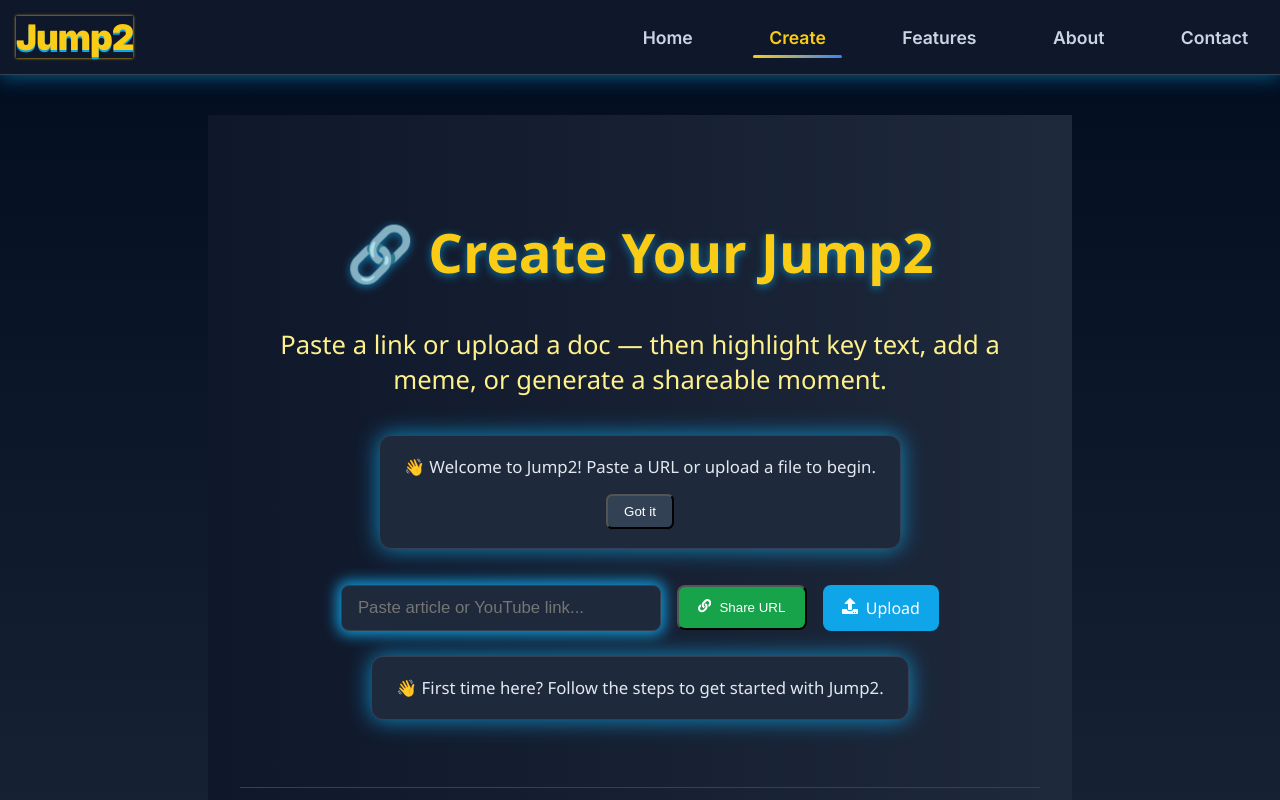
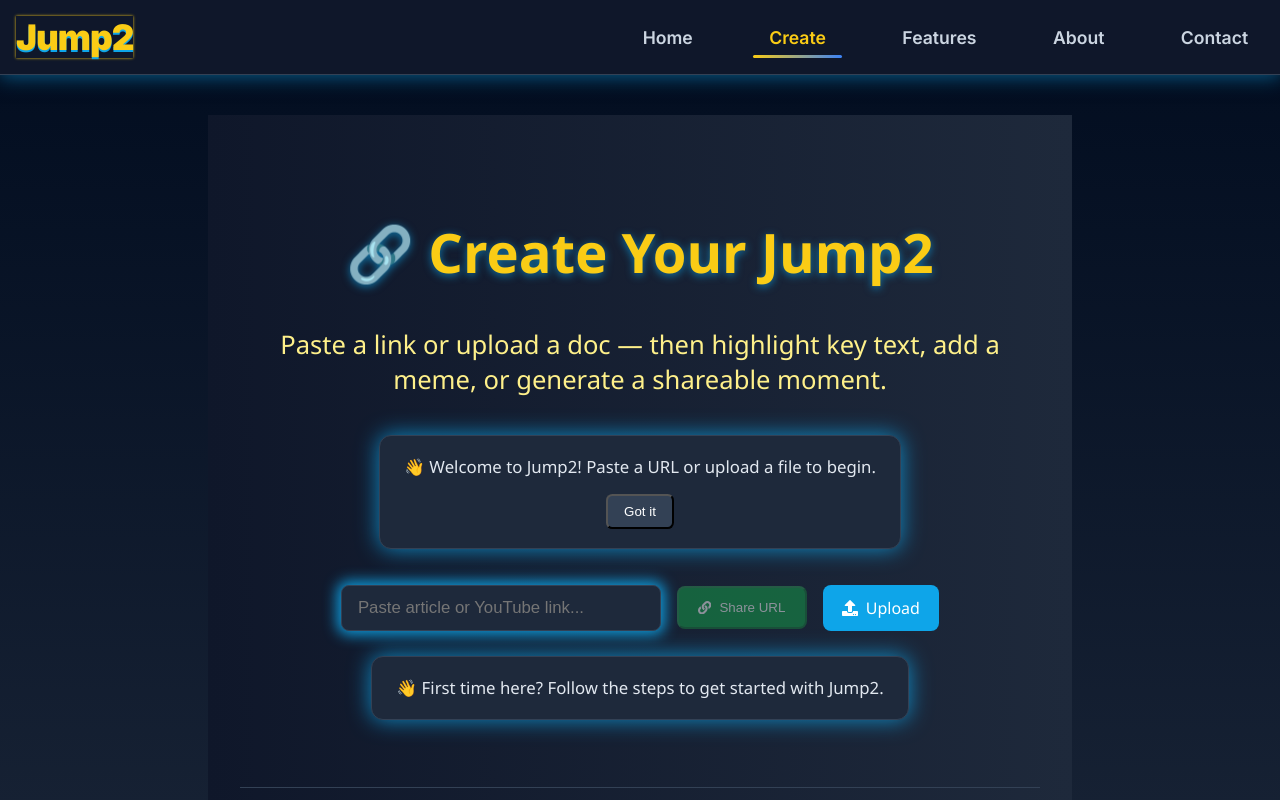
Before and after one commit to eDiscoveryQC/jump2, a Next.js app: page /share in a window 1280 px wide. Shown: the top 800 px of the page. Built offline with nearby package versions, Linux system fonts and the light colour scheme.

Commit message:
🔥 Final merge: polished Share.tsx with YouTube, articles, memes, QR, onboarding, and UI enhancements

```diff
--- a/pages/share.tsx
+++ b/pages/share.tsx
@@ -73,6 +73,11 @@ const InputRow = styled.div`
   button {
     background-color: #16a34a;
   }
+
+  button:disabled {
+    opacity: 0.5;
+    cursor: not-allowed;
+  }
 `;
 
 const AssistantBox = styled(motion.div)<{ mode?: string }>`
@@ -102,18 +107,25 @@ const Divider = styled.hr`
   margin: 2rem 0;
 `;
 
+function isValidURL(str: string): boolean {
+  try {
+    const url = new URL(str);
+    return url.protocol === "http:" || url.protocol === "https:";
+  } catch {
+    return false;
+  }
+}
+
 export default function Share() {
   const [url, setUrl] = useState("");
   const [submittedUrl, setSubmittedUrl] = useState<string | null>(null);
   const [fileName, setFileName] = useState("");
   const [isValid, setIsValid] = useState(false);
-  const [tip, setTip] = useState("Paste a YouTube link to highlight or timestamp — or upload a document.");
+  const [tip, setTip] = useState("Paste a YouTube or article link to highlight or timestamp — or upload a document.");
   const [firstVisit, setFirstVisit] = useState(false);
   const [errorMsg, setErrorMsg] = useState("");
   const [mode, setMode] = useState<'url' | 'file'>('url');
   const [showOnboarding, setShowOnboarding] = useState(false);
-
-  const urlRegex = /^(https?:\/\/)?([\da-z.-]+)\.([a-z.]{2,6})([/\w .-]*)*\/?$/;
 
   useEffect(() => {
     if (!localStorage.getItem("visitedShare")) {
@@ -127,23 +139,27 @@ export default function Share() {
 
   useEffect(() => {
     const timeout = setTimeout(() => {
-      const isUrlValid = urlRegex.test(url.trim());
-      setIsValid(isUrlValid);
-      if (url && isUrlValid) {
-        setSubmittedUrl(url.trim());
+      const trimmed = url.trim();
+      const valid = isValidURL(trimmed);
+      setIsValid(valid);
+      if (trimmed && valid) {
+        setSubmittedUrl(trimmed);
         setMode('url');
         setTip("✅ Link detected! Scroll down to highlight, meme, or timestamp.");
         setErrorMsg("");
+        fileName && setFileName("");
       }
-    }, 500);
+    }, 400);
     return () => clearTimeout(timeout);
   }, [url]);
 
   const handlePaste = useCallback(() => {
-    if (urlRegex.test(url.trim())) {
-      setSubmittedUrl(url.trim());
+    const trimmed = url.trim();
+    if (isValidURL(trimmed)) {
+      setSubmittedUrl(trimmed);
       setMode('url');
       setTip("🔗 URL loaded. Scroll down to begin highlighting or clipping.");
+      setFileName("");
       setErrorMsg("");
     } else {
       toast.error("❌ Invalid URL — please double check.");
@@ -167,13 +183,11 @@ export default function Share() {
     setFileName("");
     setSubmittedUrl(null);
     setMode('url');
-    setTip("Paste a YouTube link to highlight or timestamp — or upload a document.");
+    setTip("Paste a YouTube or article link to highlight or timestamp — or upload a document.");
     setErrorMsg("");
   }, []);
 
-  const handleDismissOnboarding = () => {
-    setShowOnboarding(false);
-  };
+  const handleDismissOnboarding = () => setShowOnboarding(false);
 
   return (
     <>
@@ -217,19 +231,18 @@ export default function Share() {
             aria-describedby="url-help"
             aria-invalid={!isValid && url !== ''}
           />
-          <button
-            onClick={handlePaste}
-            aria-label="Share URL"
-            aria-describedby="url-help"
-            aria-invalid={!isValid && url !== ''}
-          >
-            <span><FaLink /></span> Share URL
+          <button onClick={handlePaste} disabled={!isValid}>
+            <FaLink /> Share URL
           </button>
           <label>
-            <span><FaUpload /></span> Upload
-            <input type="file" accept=".pdf,.doc,.docx,.txt" onChange={handleFileUpload} aria-label="Upload document" />
+            <FaUpload /> Upload
+            <input type="file" accept=".pdf,.doc,.docx,.txt" onChange={handleFileUpload} />
           </label>
-          {fileName && <button onClick={clearInputs} aria-label="Clear inputs"><span><FaTimesCircle /></span> Clear</button>}
+          {fileName && (
+            <button onClick={clearInputs}>
+              <FaTimesCircle /> Clear
+            </button>
+          )}
         </InputRow>
 
         {errorMsg && <ErrorMessage>{errorMsg}</ErrorMessage>}
@@ -256,6 +269,7 @@ export default function Share() {
             enableYouTubeTimestamp
             supportArticles
             supportMemes
+            onGenerateLink={(link) => toast.success(`🔗 Link ready: ${link}`)}
           />
         )}
       </PageWrapper>
```
